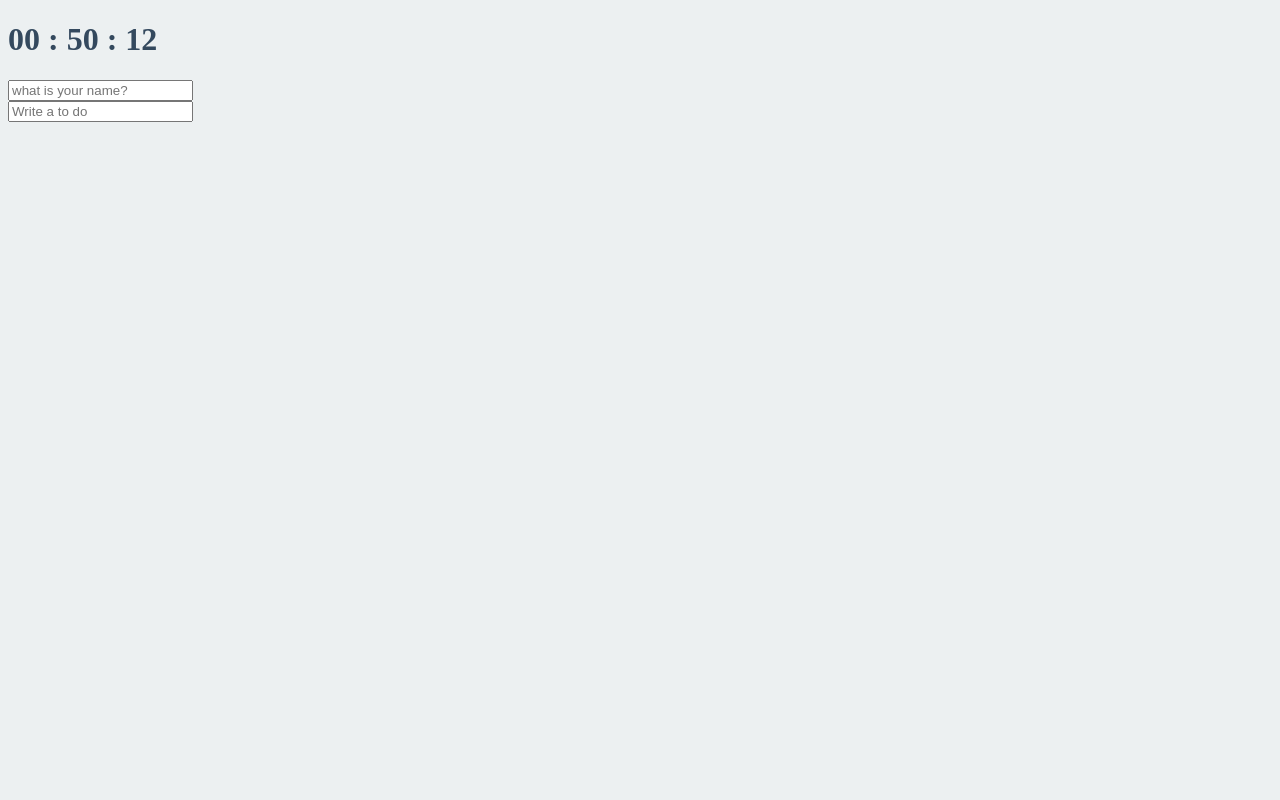
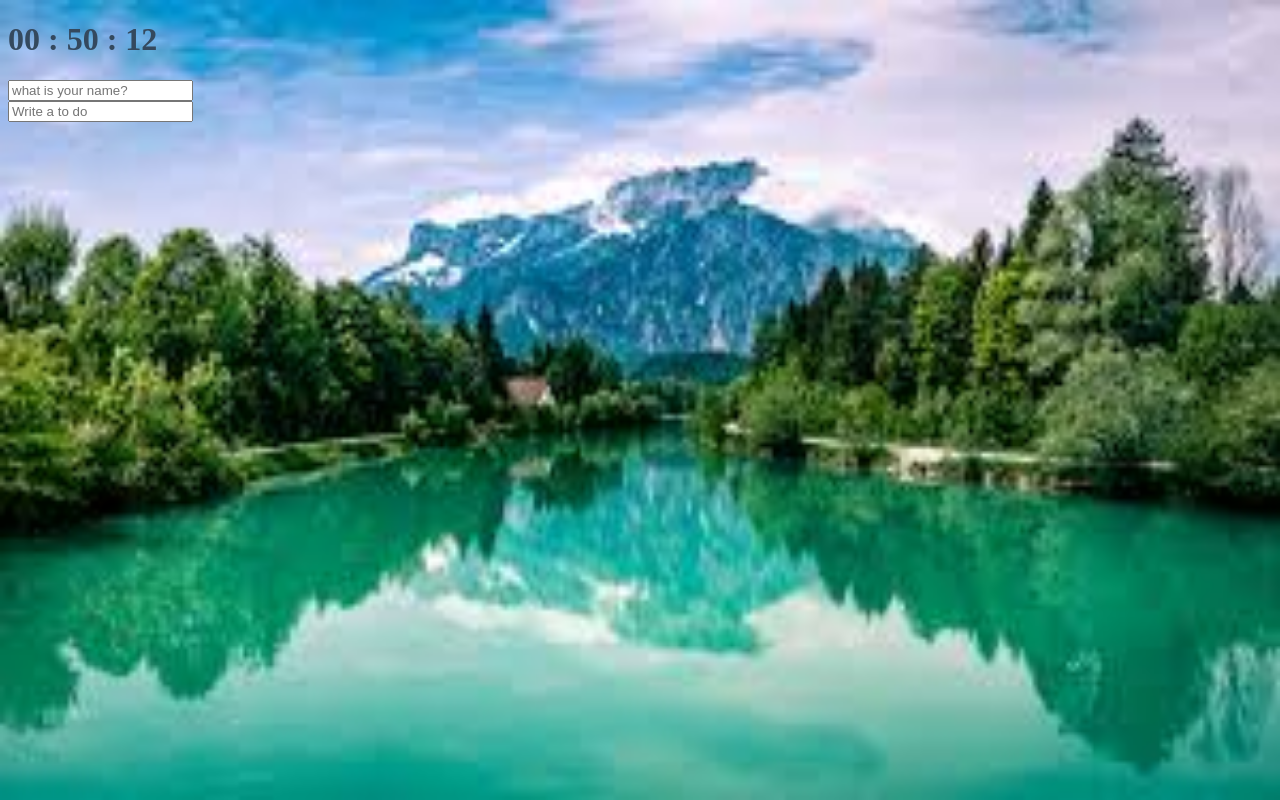
Before and after one commit to zirzirlove96/VanilaJS, a plain HTML site: page index.html in a window 1280 px wide. Drawn offline with Linux system fonts and the light colour scheme.

Commit message:
background add

```diff
--- /dev/null
+++ b/background.js
@@ -0,0 +1,26 @@
+const body = document.querySelector("body");
+
+const IMG_NUMBER=3;
+
+
+function paintImage(imgNumber){
+    const image = new Image();
+    image.src=`images/${imgNumber+1}.jpg`;//1을 더하는 이유는 0부터 시작하기 때문이다.
+    image.classList.add("bgImage");
+    //classList는 class이름을 바꿔주는 것이다.
+    //body.appendChild(image);//appendChild를 사용하면 선택한 body에 자식 요소를 추가
+    body.prepend(image);//background로 이미지를 줘야하므로
+}
+
+function getRandom(){
+    const number = Math.floor(Math.random()*IMG_NUMBER);//사진을 랜덤으로 뽑기 위해
+    console.log(number);
+    return number;
+}
+
+function init() {
+    const randomNumber = getRandom();//사진 이름
+    paintImage(randomNumber);//image를 로드해 주는 함수
+}
+
+init();
--- a/index.css
+++ b/index.css
@@ -1,5 +1,5 @@
 body {
-    background-color: #ecf0f1;
+    background-color: #2c3e50;
 }
 
 .btn {
@@ -22,3 +22,22 @@ body {
 .showing {
     display: block;
 }/*class명이 showing으로 변경될 경우 form을 block한다.*/
+
+@keyframes fadeIn {
+    from{
+        opacity: 0;
+    }
+    to {
+        opacity: 1;
+    }
+}/*애니메이션 @keyframes를 사용하여 불투명도 fadein을 사용해 준다.*/
+
+.bgImage {
+    position: absolute;
+    top:0;
+    left:0;
+    width:100%;
+    height:100%;
+    z-index: -1;/*position을 지정하고 수직으로 위에 있고 싶을 때는 양수, 아래에 있고 싶으면 음수*/
+    animation: fadeIn 0.5s linear;/*fadein을 적용시켜줌.*/
+}
--- a/index.html
+++ b/index.html
@@ -25,5 +25,6 @@
     <script src="clock.js"></script>
     <script src="greeting.js"></script>
     <script src="todo.js"></script>
+    <script src="background.js"></script>
 </body>
 </html>
```
Also changed, not shown: images/1.jpg (added), images/2.jpg (added), images/3.jpg (added).
